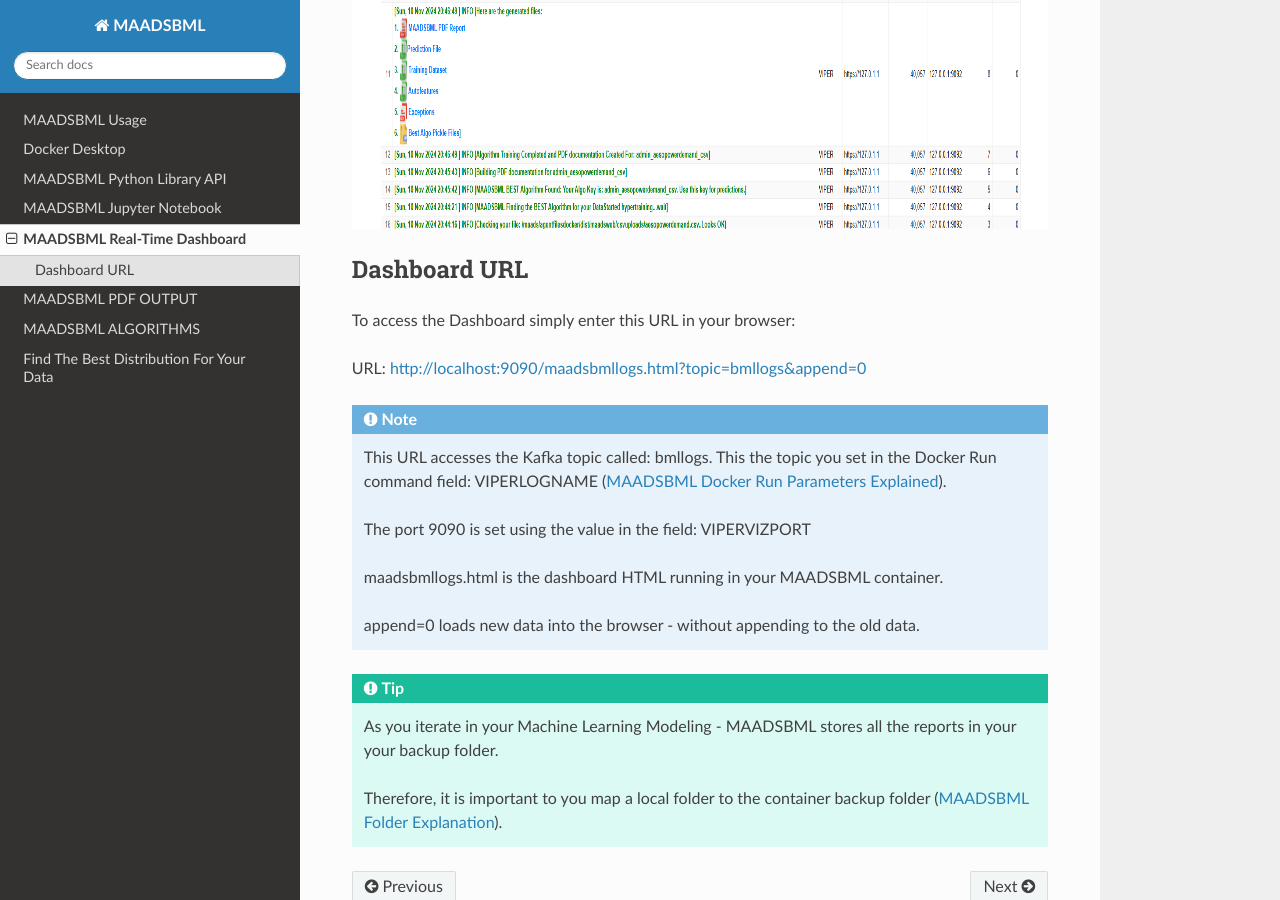
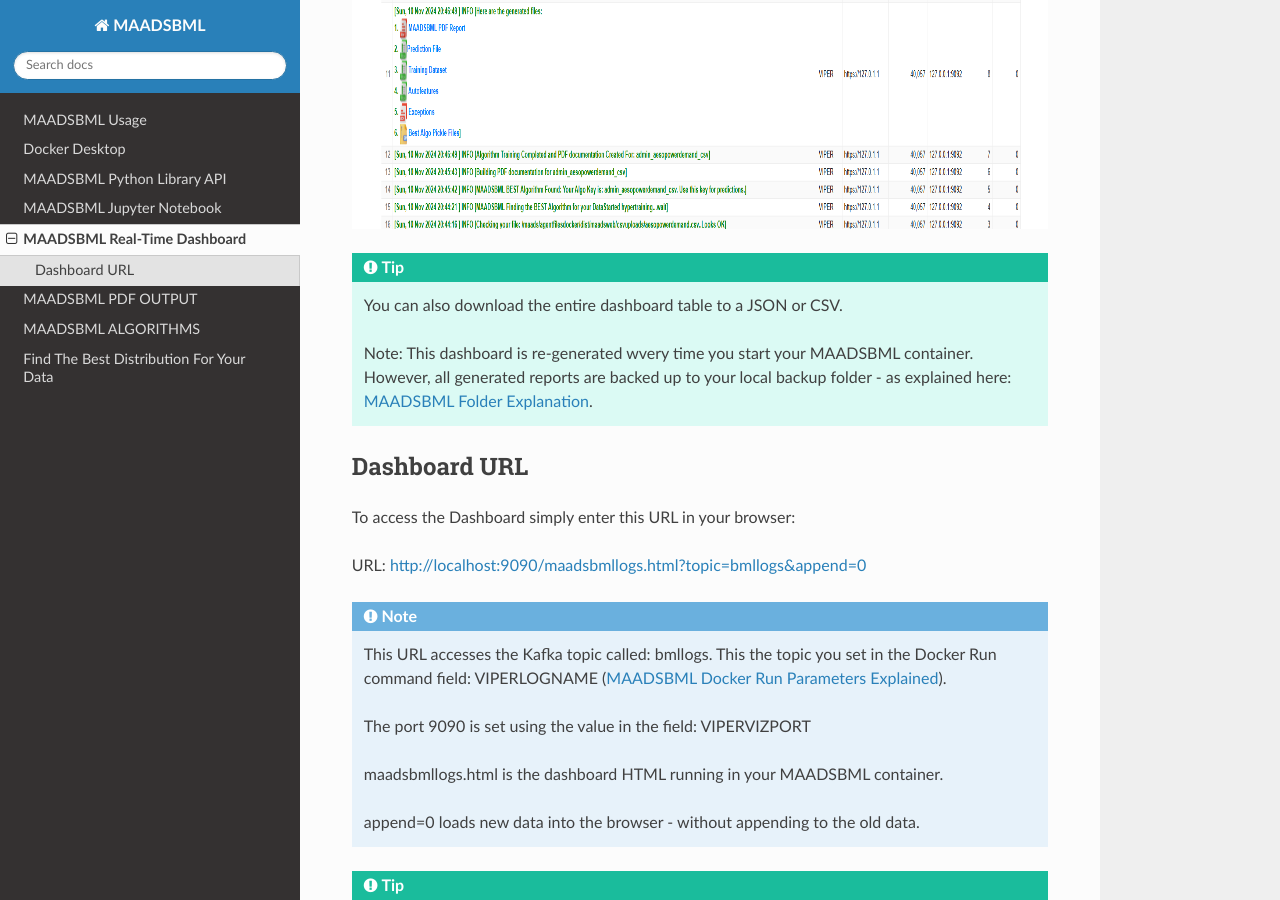
Before and after one commit to smaurice101/maadsbml, a Sphinx documentation site: the page built from docs/source/dashboard.rst, in a window 1280 px wide and 900 px high, scrolled down 746 px. Built offline with Sphinx 7.4.7 and the Read the Docs theme 3.1.0, drawn with Linux system fonts in a browser that asks for light colours.

Commit message:
Update dashboard.rst

```diff
--- a/docs/source/dashboard.rst
+++ b/docs/source/dashboard.rst
@@ -5,6 +5,11 @@
 
 .. figure:: bmldash.png
    :scale: 70%
+
+.. tip::
+   You can also download the entire dashboard table to a JSON or CSV.
+
+   Note:  This dashboard is re-generated wvery time you start your MAADSBML container.  However, all generated reports are backed up to your local backup folder - as explained here: :ref:`MAADSBML Folder Explanation`.
 
 Dashboard URL
 ------------
```
